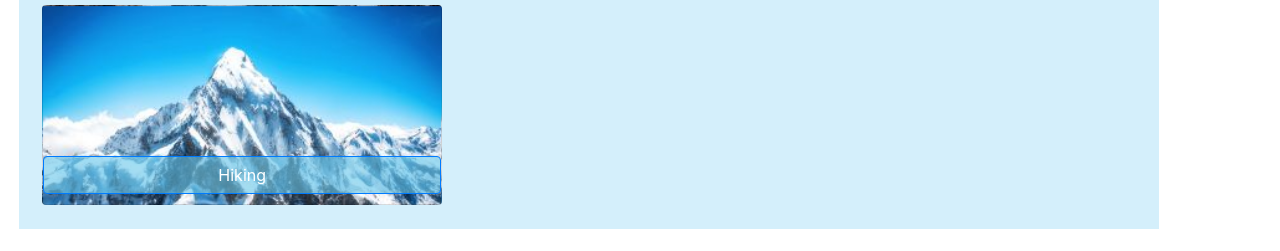
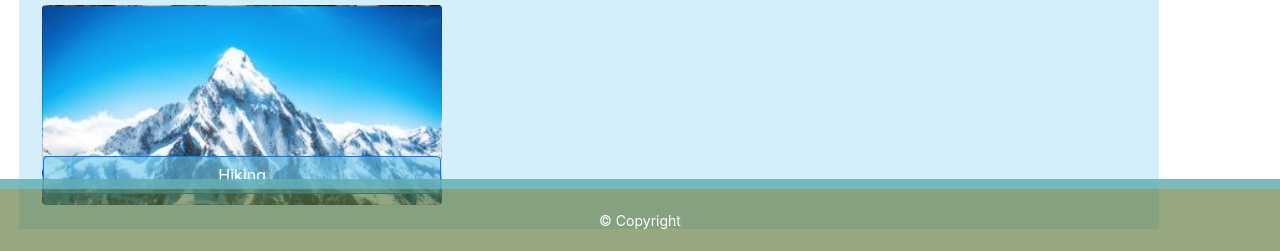
Before and after one commit to JBdunks/ProfilePage, a plain HTML site: page Portfolio.html in a window 1280 px wide. Shown: the part 549-800 px from the top of the page. Drawn offline with nearby package versions, Linux system fonts and the light colour scheme.

Commit message:
uncommented out footer even though it isnt working properly yet

```diff
--- a/Portfolio.html
+++ b/Portfolio.html
@@ -78,7 +78,6 @@
       </div>
     </main>
 
-    <!---
-  <footer class="footer"><p>&copy Copyright</p></footer>
-  --></body>
+    <footer class="footer"><p>&copy Copyright</p></footer>
+  </body>
 </html>
--- a/assets/style.css
+++ b/assets/style.css
@@ -1,3 +1,8 @@
+body {
+  position: relative;
+  min-height: 100vh;
+}
+
 .footer {
   position: absolute;
   bottom: 0px;
--- a/assets/stylePort.css
+++ b/assets/stylePort.css
@@ -1,4 +1,8 @@
 /*NAV */
+body {
+  position: relative;
+  min-height: 100vh;
+}
 
 h4 {
   color: white;
@@ -68,3 +72,24 @@ main {
   padding-top: 16px;
   margin: 1.5%;
 }
+
+.footer {
+  position: absolute;
+  bottom: 0px;
+  text-align: center;
+  background-color: #526e2d99;
+  width: 100%;
+  height: 9%;
+  border-top-color: #69c8ec99;
+  border-top-width: 10px;
+  border-top-style: solid;
+}
+.footer p {
+  color: white;
+  font-size: 14px;
+  position: absolute;
+  top: 50%;
+  left: 50%;
+  margin-right: -50%;
+  transform: translate(-50%, -50%);
+}
```
Also changed, not shown: index.html (+1 -1 lines), 2 other files.
